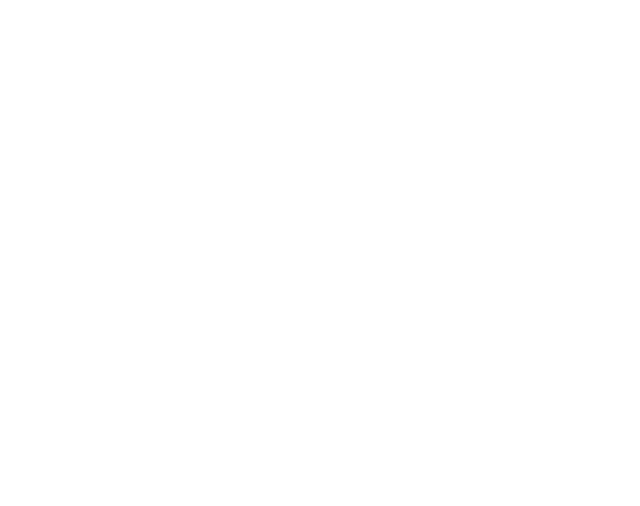
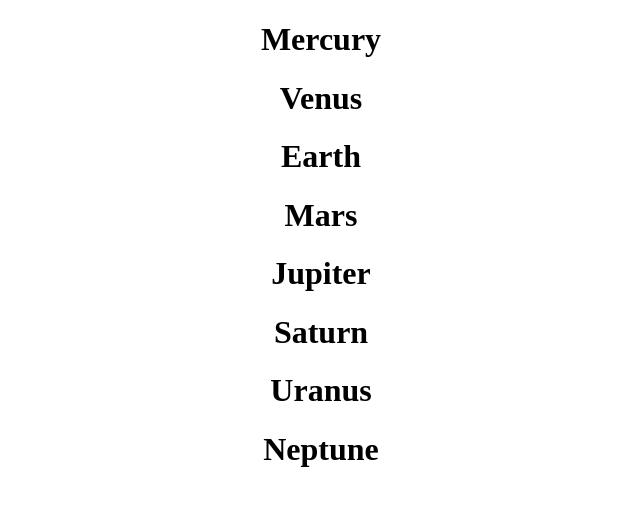
Before and after one commit to RanJets/learning-react, a React (Create React App) app: page / in a window 1280 px wide. Shown: the top 506 px of the page, without its empty margins (319-959 px from the left). Built offline with nearby package versions, Linux system fonts and the light colour scheme.

Commit message:
Finished Exercise-2

```diff
--- a/src/App.js
+++ b/src/App.js
@@ -1,7 +1,28 @@
 import "./App.css";
-
+import { Planet } from "./Planets";
 function App() {
-  return <div className="App"></div>;
+  const planets = [
+    { name: "Mercury", isGasPlanet: false },
+    { name: "Venus", isGasPlanet: false },
+    { name: "Earth", isGasPlanet: false },
+    { name: "Mars", isGasPlanet: false },
+    { name: "Jupiter", isGasPlanet: true },
+    { name: "Saturn", isGasPlanet: true },
+    { name: "Uranus", isGasPlanet: true },
+    { name: "Neptune", isGasPlanet: true },
+  ];
+  return (
+    <div className="App">
+      {planets.map((planet, key) => {
+        //Ternary Operator sample using  ? : if-else
+        return <Planet name={!planet.isGasPlanet ? planet.name : ""} />;
+      })}
+      {planets.map(
+        //Ternary Operator sample using  && as then
+        (planet, key) => planet.isGasPlanet && <h1>{planet.name}</h1>
+      )}
+    </div>
+  );
 }
 
 export default App;
--- /dev/null
+++ b/src/Planets.js
@@ -0,0 +1,7 @@
+export const Planet = (props) => {
+  return (
+    <div>
+      <h1>{props.name}</h1>
+    </div>
+  );
+};
```
